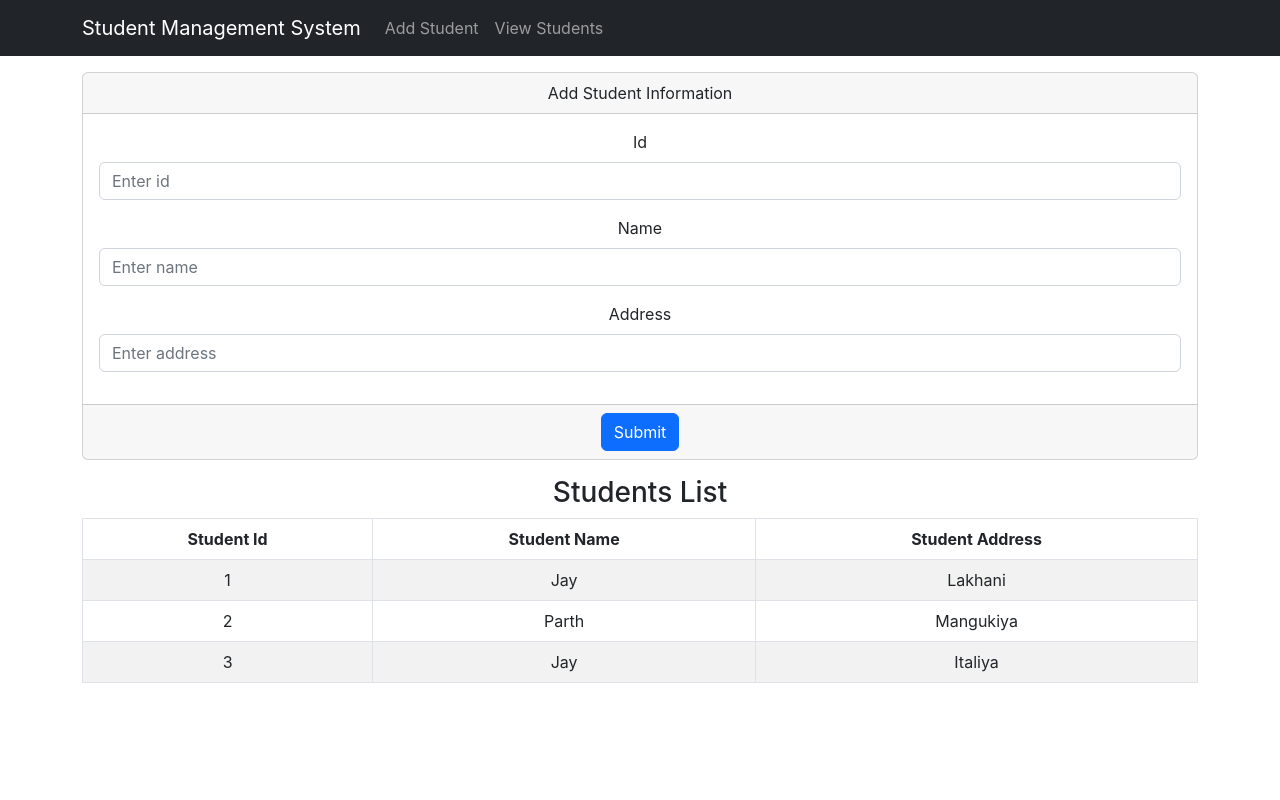
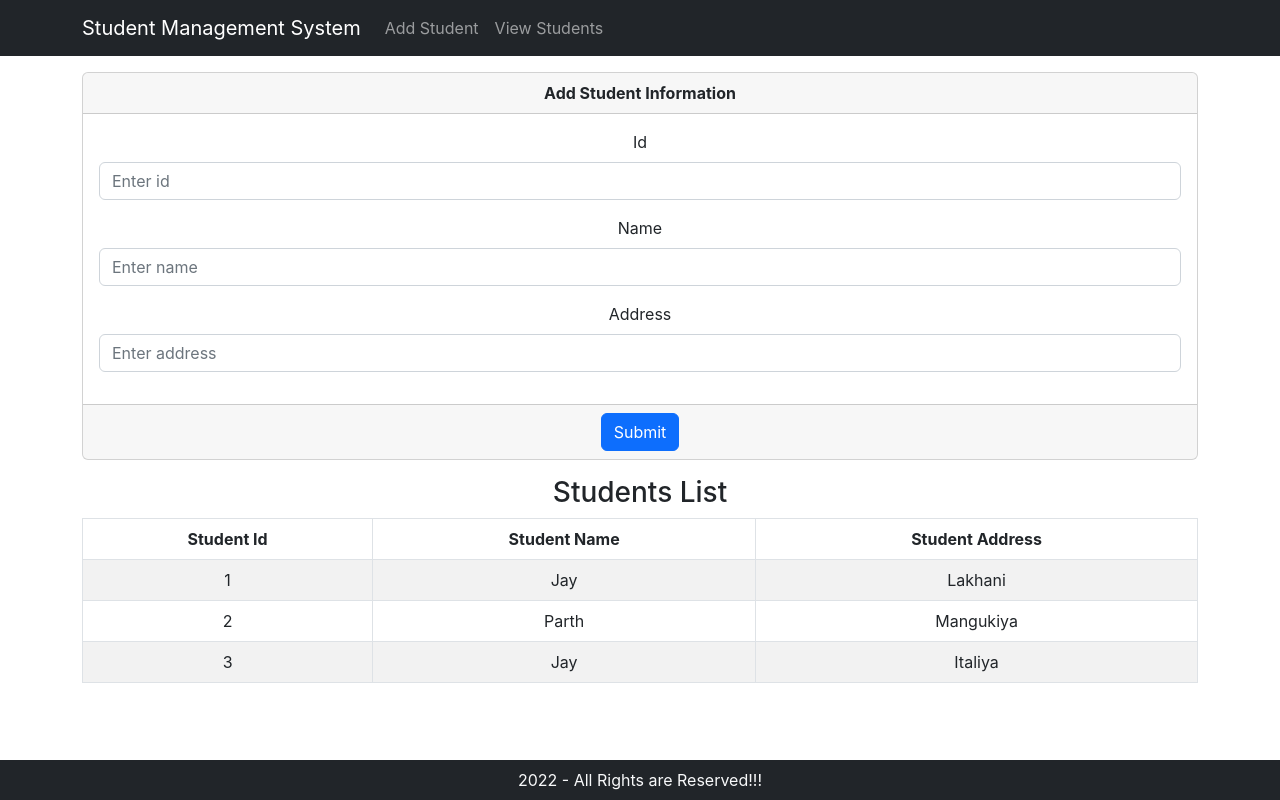
Before and after one commit to 20IT062/studentmanagementsystemfrontend, a React (Create React App) app: page /student in a window 1280 px wide. Built offline with nearby package versions, Linux system fonts and the light colour scheme.

Commit message:
Added Footer.

```diff
--- a/src/App.js
+++ b/src/App.js
@@ -3,6 +3,7 @@
 import Student from './components/Student';
 import StudentList from './components/StudentList';
 import NavigationBar from './components/NavigationBar';
+import Footer from './components/Footer';
 
 function App() {
   return (
@@ -10,6 +11,7 @@
       <NavigationBar/>
       <Student/>
       <StudentList/>
+      <Footer/>
     </div>
   );
 }
--- /dev/null
+++ b/src/components/Footer.js
@@ -0,0 +1,20 @@
+import React from 'react';
+import Navbar from 'react-bootstrap/Navbar';
+import Container from 'react-bootstrap/Container';
+import Col from 'react-bootstrap/Col';
+
+export default function Footer() {
+    let year = new Date().getFullYear();
+
+  return (
+    <div>
+      <Navbar fixed="bottom" bg="dark" variant="dark">
+        <Container  className="text-center text-muted">
+            <Col lg={12} className="text-center text-light">
+            {year} - All Rights are Reserved!!!
+            </Col>
+        </Container>
+      </Navbar>
+    </div>
+  )
+}
--- a/src/components/Student.js
+++ b/src/components/Student.js
@@ -41,7 +41,7 @@
     <Container>
       <Card>
         <Form onSubmit={saveStudent}>
-          <Card.Header>Add Student Information</Card.Header>
+          <Card.Header><strong>Add Student Information</strong></Card.Header>
           <Card.Body>
             <Form.Group className="mb-3">
               <Form.Label>Id</Form.Label>
```
